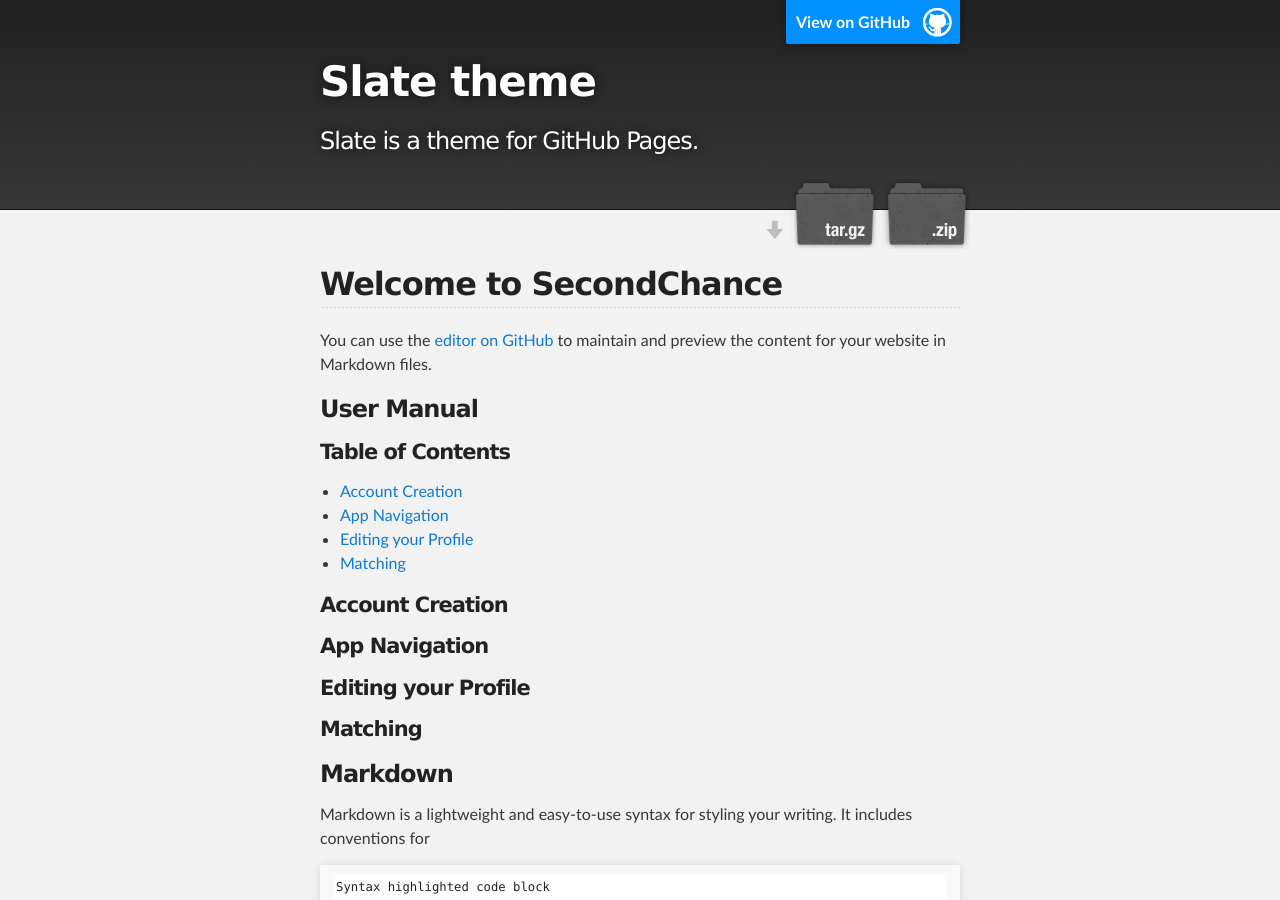
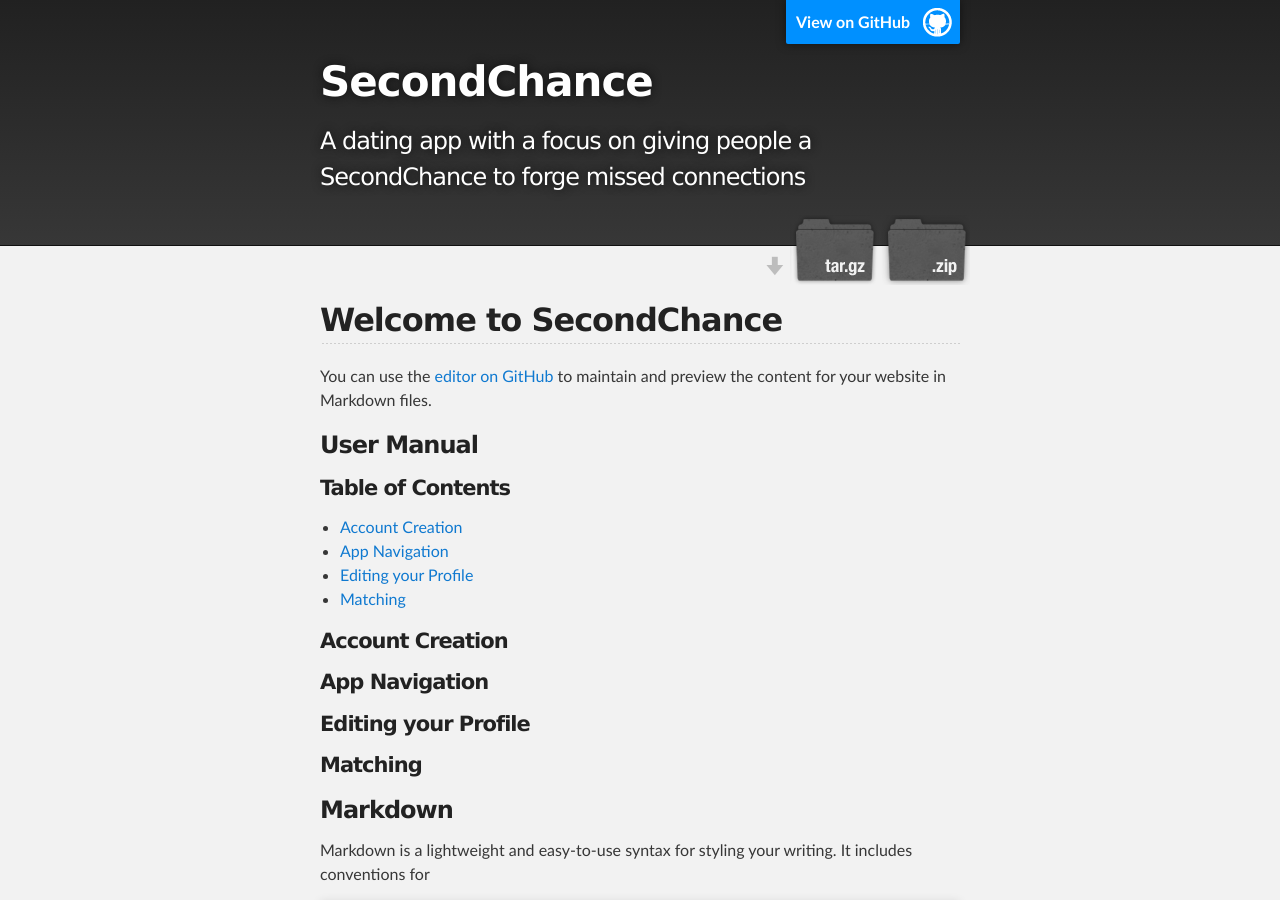
Before and after one commit to LADent99/second_chance_page, a Jekyll site: the page built from docs/index.md, in a window 1280 px wide and 900 px high. Built offline with Jekyll 4.4.1, drawn with Linux system fonts in a browser that asks for light colours; our own code applies the rules of GitHub Pages for plain Markdown files; some of the changed text lies outside the part shown.

Commit message:
Update _config.yml

```diff
--- a/docs/_config.yml
+++ b/docs/_config.yml
@@ -1,5 +1,5 @@
-title: Slate theme
-description: Slate is a theme for GitHub Pages.
+title: SecondChance
+description: A dating app with a focus on giving people a SecondChance to forge missed connections
 show_downloads: true
 google_analytics:
 theme: jekyll-theme-slate
```
